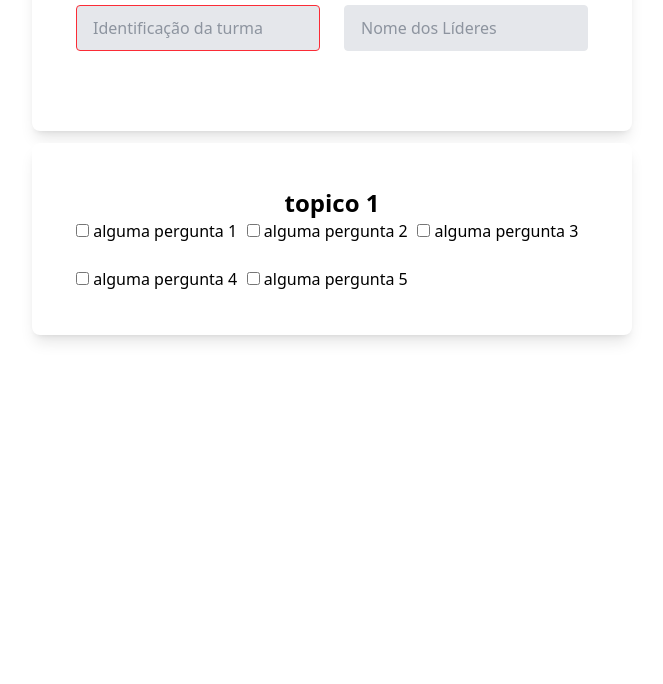
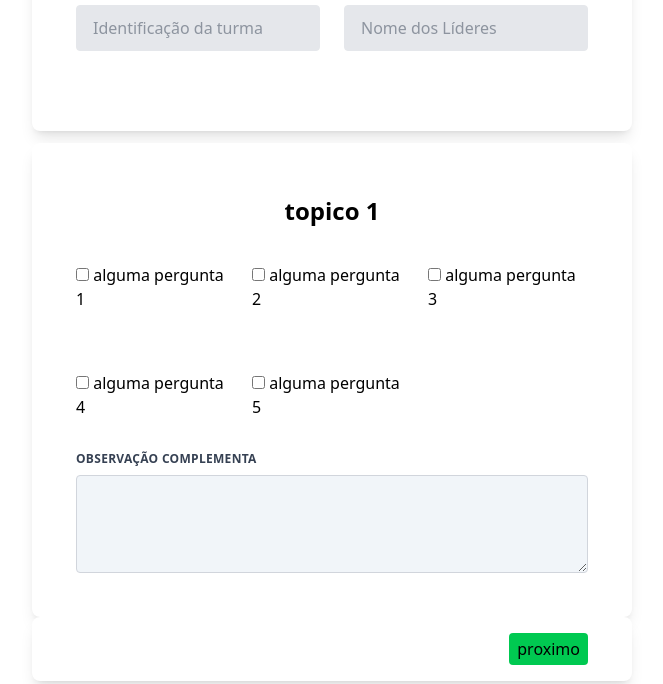
Before and after one commit to lealgabriel11/Ficha_Pre_Conselho, a plain HTML site: page interface/index.html in a window 1280 px wide. Shown: the part 116-800 px from the top of the page, without its empty margins (308-971 px from the left). Drawn offline with nearby package versions, Linux system fonts and the light colour scheme.

Commit message:
feat(textarea) adição do textarea, e organização do codigo

```diff
--- a/interface/index.html
+++ b/interface/index.html
@@ -10,17 +10,25 @@
 </head>
 <body>
 
-      <form class="max-w-150 mx-auto my-3 bg-white p-11 rounded-lg shadow-lg border-t-5 border-t-green-500">
+      <form class="max-w-150 mx-auto  my-3 bg-white p-11 rounded-lg shadow-lg border-t-5 border-t-green-500">
+
         <h1 class="text-3xl font-bold underline ">
             Ficha do Pré Conselho
         </h1>
+
         <div class="flex flex-wrap -mx-3 mb-6">
+
+
           <div class="w-full md:w-1/2 px-3 mb-6 md:mb-0">
+
             <label class="block uppercase tracking-wide text-gray-700 text-xs font-bold mb-2" for="grid-first-name">
               Turma
             </label>
-            <input class="appearance-none block w-full bg-gray-200 text-gray-700 border border-red-500 rounded py-3 px-4 mb-3 leading-tight focus:outline-none focus:bg-white" id="grid-first-name" type="text" placeholder="Identificação da turma">
+
+            <input class="appearance-none block w-full bg-gray-200 text-gray-700  border-gray-200 border rounded py-3 px-4 mb-3 leading-tight focus:outline-none focus:bg-white" id="grid-first-name" type="text" placeholder="Identificação da turma">
+
           </div>
+
           <div class="w-full md:w-1/2 px-3">
             <label class="block uppercase tracking-wide text-gray-700 text-xs font-bold mb-2" for="grid-last-name">
               Líderes
@@ -31,40 +39,55 @@
 
       </form>
 
-      <form class=" max-w-150 mx-auto bg-white p-11 rounded-lg shadow-lg">
+      <form class=" max-w-150 mx-auto bg-white py-11 px-11 rounded-lg  shadow-lg">
 
-              <h2 class="flex text-2xl font-bold justify-center  ">
-              topico 1
-              </h2 >
+            <h2 class="flex text-2xl py-2 font-bold justify-center  "> topico 1 </h2 >
 
-              <div class="flex  flex-wrap gap-y-6  ">
 
-              <div class=" w-1/3 ">
-                <input type="checkbox" name="Questao1" id="q1">
+
+
+            <div class="grid grid-cols-3    gap-y-8 gap-x-4">
+
+              <div class="w-full py-7">
+                <input class="a" type="checkbox" name="Questao1" id="q1">
                 <label for="q1">alguma pergunta 1</label>
               </div>
 
-              <div class=" w-1/3">
+              <div class="w-full py-7">
                 <input type="checkbox" name="Questao2" id="q2">
                 <label for="q2">alguma pergunta 2</label>
               </div>
 
-              <div class="w-1/3">
+              <div class="w-full py-7">
                 <input type="checkbox" name="Questao3" id="q3">
                 <label for="q3">alguma pergunta 3</label>
               </div>
 
-              <div class=" w-1/3">
+              <div class="w-full">
                 <input type="checkbox" name="Questao4" id="q4">
                 <label for="q4">alguma pergunta 4</label>
               </div>
 
-              <div class="w-1/3">
+              <div class="w-full">
                 <input type="checkbox" name="Questao5" id="q5">
                 <label for="q5">alguma pergunta 5</label>
               </div>
 
-              </div>
+            <div class="col-span-3 w-full">
+                <label class="block uppercase tracking-wide text-gray-700 text-xs font-bold mb-2" for="adc1">observação complementa</label>
+
+              <textarea name="complemento" id="adc1" class="block w-full min-w-0 box-border resize-y rounded border border-gray-300 bg-slate-100 p-3 text-gray-700" rows="3"></textarea>
+
+            </div>
+          </div>
+
+
         </form>
+
+        <footer class="flex justify-end  max-w-150 mx-auto bg-white py-4 px-11 rounded-lg  shadow-lg">
+
+          <button class="bg-green-500 rounded px-2 py-1 hover:bg-green-700  border-emerald-600 hover:border-green-900" type="button">proximo</button>
+
+        </footer>
 </body>
 </html>
```
